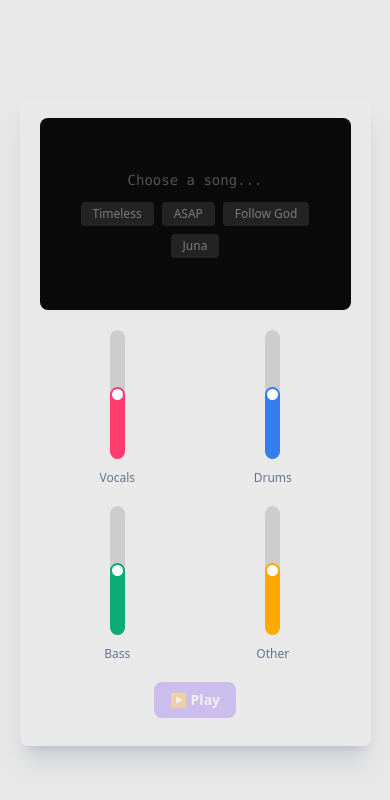
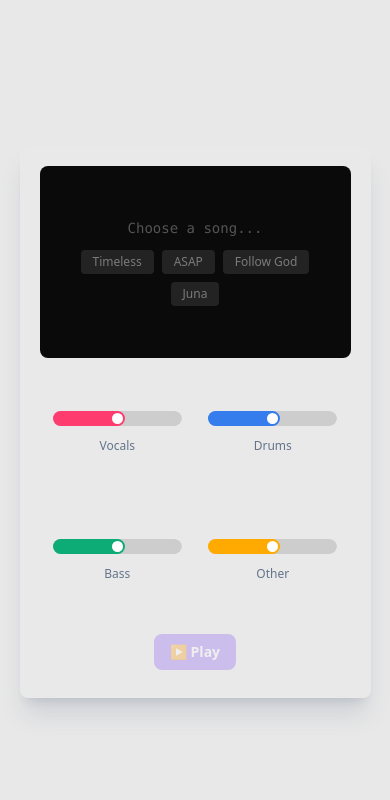
Before and after one commit to tommasobatt22/web-stem-player, a SvelteKit app: page / in a window 390 px wide. Shown: the top 800 px of the page. Built offline with nearby package versions, Linux system fonts and the light colour scheme.

Commit message:
range su mobile orizzontali

```diff
--- a/src/routes/+page.svelte
+++ b/src/routes/+page.svelte
@@ -115,7 +115,7 @@
         <div class="flex flex-col items-center mb-5">
 
           <!-- Fader verticale -->
-          <div class="flex justify-center items-center h-32 mb-3">
+          <div class="flex justify-center items-center md:h-32 mb-3">
             <input
               type="range"
               min="0" max="100" value={volumes[name]}
@@ -123,7 +123,7 @@
               name="stem-{name}"
               on:input={(e) => handleVolume(name, e)}
               style="--stem-color:{stemColors[name]}"
-              class="-rotate-90 w-24"
+              class="md:-rotate-90 w-24"
               disabled={!$activeSong || loading}
             />
           </div>
```
